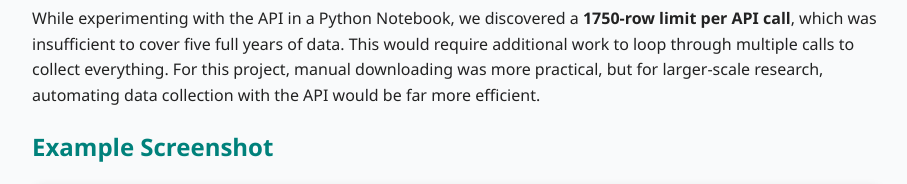
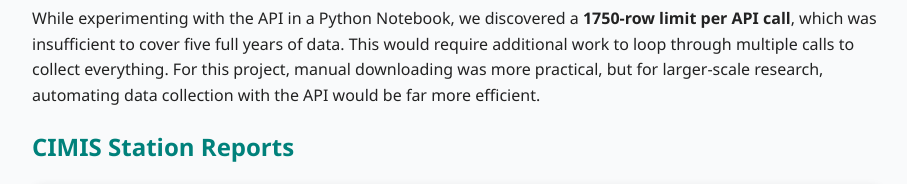
Before and after one commit to kmalneva-usf/LR-group-proj, a plain HTML site: page docs/index.html in a window 1280 px wide. Shown: the part 4760-4944 px from the top of the page, without its empty margins (183-1090 px from the left). Drawn offline with Linux system fonts and the light colour scheme.

Commit message:
fixing cimis heading

```diff
--- a/docs/index.html
+++ b/docs/index.html
@@ -197,7 +197,7 @@
         automating data collection with the API would be far more efficient.
     </p>
     <section id="cimis">
-    <h2>Example Screenshot</h2>
+    <h2>CIMIS Station Reports</h2>
     <img src="cimis.png" alt="Screenshot of data source" style="max-width:100%; border-radius:10px; box-shadow:0 0 10px rgba(0,0,0,0.1);">
     </section>
 </section>
```
